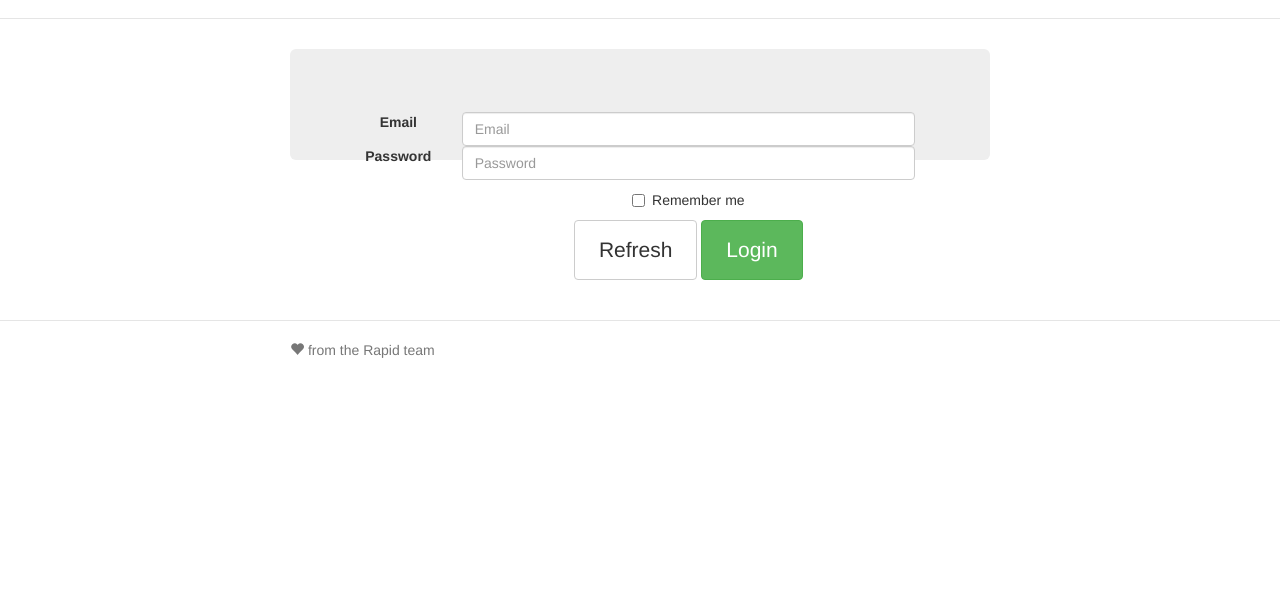
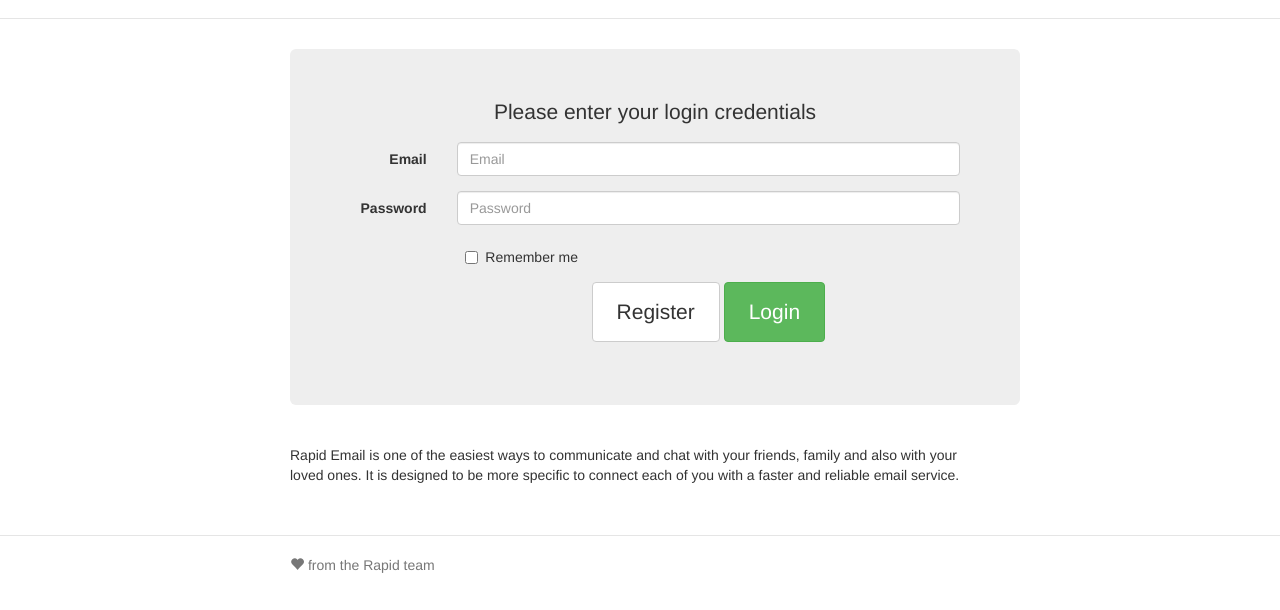
Before and after one commit to btippabhotla/emailPackage, a website: page app/index.html in a window 1280 px wide. Shown: the part 64-674 px from the top of the page. Drawn offline with nearby package versions, Linux system fonts and the light colour scheme; some packages are replaced by stand-ins of ours; files that its build step writes are made by us from their sources.

Commit message:
login changes

```diff
--- a/app/views/main.html
+++ b/app/views/main.html
@@ -1,6 +1,6 @@
-<div class="jumbotron">
-  <form>
+<form class="jumbotron container form-horizontal">
   <div class="form-group">
+    <p>Please enter your login credentials</p>
     <label for="inputEmail3" class="col-sm-2 control-label">Email</label>
     <div class="col-sm-10">
       <input type="email" class="form-control" id="inputEmail3" placeholder="Email">
@@ -13,7 +13,7 @@
     </div>
   </div>
   <div class="form-group">
-    <div class="col-sm-offset-2 col-sm-10">
+    <div class=" col-sm-7">
       <div class="checkbox">
         <label>
           <input type="checkbox"> Remember me
@@ -21,17 +21,17 @@
       </div>
     </div>
   </div>
+
   <div class="form-group">
     <div class="col-sm-offset-2 col-sm-10">
-      <button type="reset" class="btn btn-default">Refresh</button>
+      <button type="button" class="btn btn-default" ng-click="register();">Register</button>
       <button type="submit" class="btn btn-success">Login</button>
     </div>
   </div>
-
-
 </form>
-</div>
 
 <div class="row marketing">
-
+  <p>
+    Rapid Email is one of the easiest ways to communicate and chat with your friends, family and also with your loved ones. It is designed to be more specific to connect each of you with a faster and reliable email service.
+  </p>
 </div>
```
